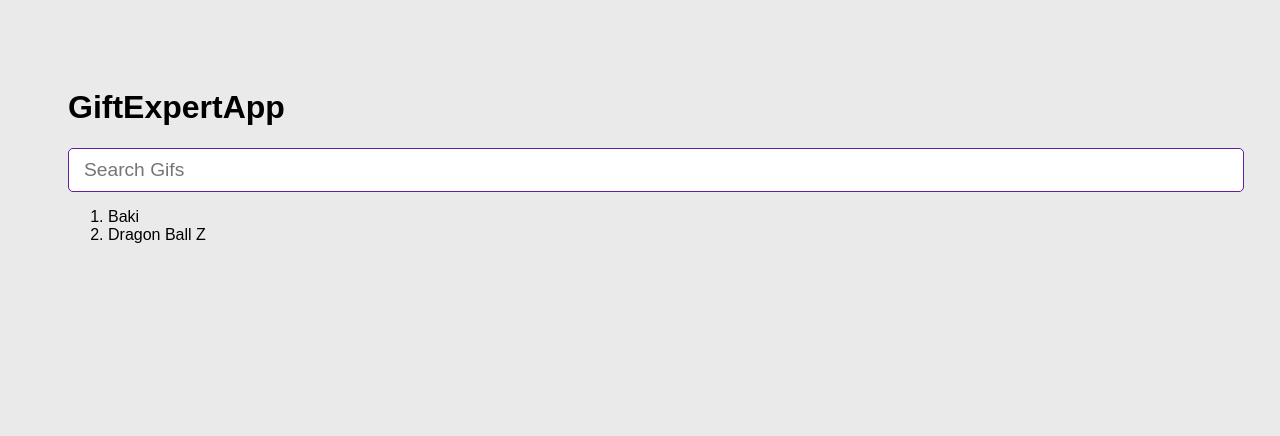
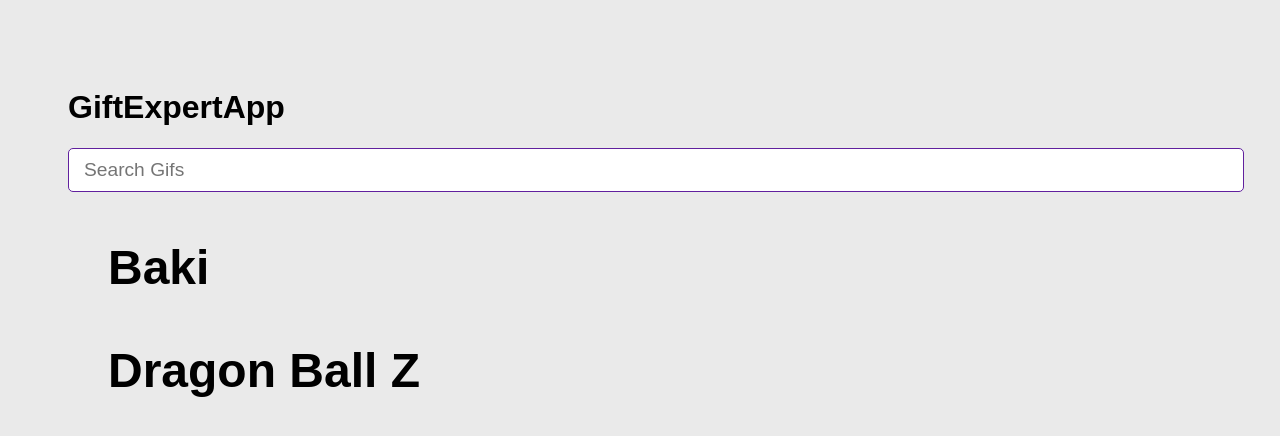
Before and after one commit to king-beard/gif-expert-app, a React (Vite) app: page / in a window 1280 px wide. Shown: the top 436 px of the page. Built offline with nearby package versions, Linux system fonts and the light colour scheme.

Commit message:
new component GifGrid

```diff
--- a/src/GiftExpertApp.jsx
+++ b/src/GiftExpertApp.jsx
@@ -1,5 +1,6 @@
 import { Fragment, useState } from "react"
 import { AddCategory } from "./components/AddCategory"
+import { GifGrid } from "./components/GifGrid"
 
 export const GiftExpertApp = () => {
 
@@ -15,7 +16,7 @@ export const GiftExpertApp = () => {
       <h1>GiftExpertApp</h1>
       <AddCategory onNewCategory={ value => onAddCategory(value) } />
       <ol>
-        { categories.map((category, i) => <li key={`${category}-${i}`}>{ category }</li>)  }
+        { categories.map((category, i) => <GifGrid key={`${category}-${i}`} category={ category } /> ) }
       </ol>
     </Fragment>
   )
--- /dev/null
+++ b/src/components/GifGrid.jsx
@@ -0,0 +1,9 @@
+import { Fragment } from 'react'
+
+export const GifGrid = ({ category }) => {
+  return (
+    <Fragment>
+      <h3>{ category }</h3>
+    </Fragment>
+  )
+}
```
